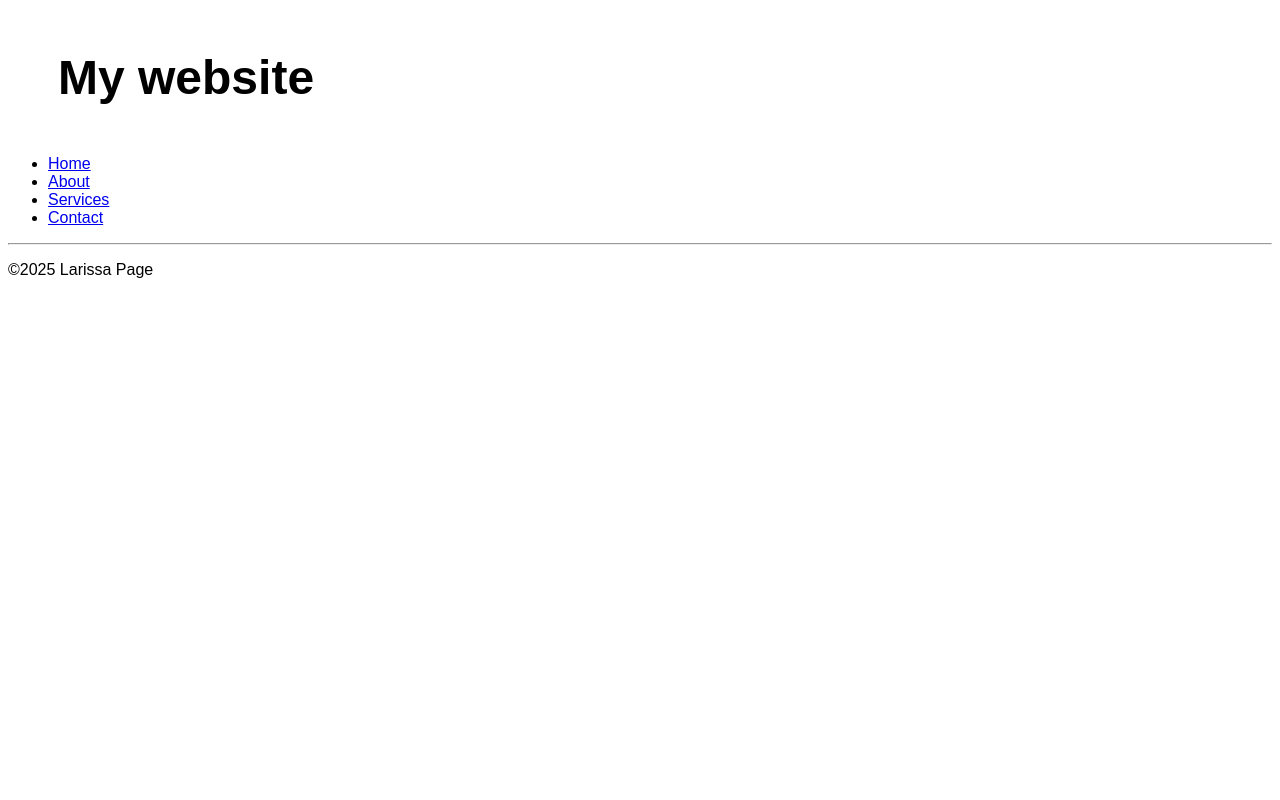
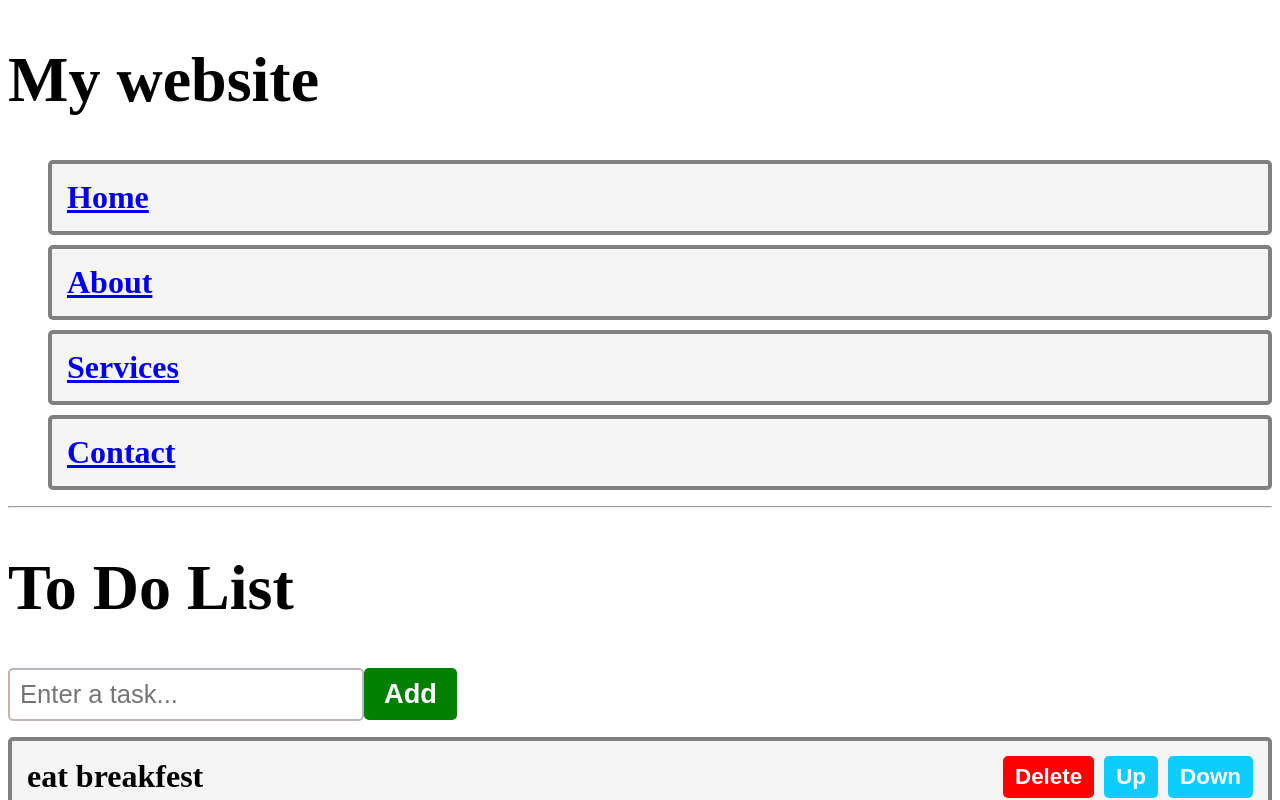
Before and after one commit to Nichollas531/Website-Project, a React (Vite) app: page / in a window 1280 px wide. Shown: the top 800 px of the page. Built offline with nearby package versions, Linux system fonts and the light colour scheme.

Commit message:
added toDoList

```diff
--- a/src/App.jsx
+++ b/src/App.jsx
@@ -14,10 +14,12 @@ import ColorPicker from "./ColorPicker.jsx";
 import Objects from "./Objects.jsx";
 import Foods from "./Foods.jsx";
 import Cars from "./Cars.jsx";
+import ToDoList from "./ToDoList.jsx";
 function App() {
   return (
     <>
       <Header />
+      <ToDoList />
       {/*
       <Cars />
       <Foods />
--- /dev/null
+++ b/src/ToDoList.jsx
@@ -0,0 +1,74 @@
+import React, { useState } from "react";
+
+function ToDoList() {
+  const [tasks, useTasks] = useState(["eat breakfest", "take shower", "code"]);
+  const [newTask, useNewTask] = useState("");
+
+  function handleImputChange(event) {
+    useNewTask(event.target.value);
+  }
+  function addTask() {
+    if (newTask.trim() !== "") {
+      useTasks((t) => [...t, newTask]);
+      useNewTask("");
+    }
+  }
+  function deletask(index) {
+    const filtered = tasks.filter((_, i) => i !== index);
+    useTasks(filtered);
+  }
+  function moveTaskUp(index) {
+    if (index > 0) {
+      const updateTasks = [...tasks];
+      [updateTasks[index], updateTasks[index - 1]] = [
+        updateTasks[index - 1],
+        updateTasks[index],
+      ];
+      useTasks(updateTasks);
+    }
+  }
+  function moveTaskDown(index) {
+    if (index < tasks.length - 1) {
+      const updateTasks = [...tasks];
+      [updateTasks[index], updateTasks[index + 1]] = [
+        updateTasks[index + 1],
+        updateTasks[index],
+      ];
+      useTasks(updateTasks);
+    }
+  }
+  return (
+    <div className="to-do-list">
+      <h1>To Do List</h1>
+      <div>
+        <input
+          type="text"
+          placeholder="Enter a task..."
+          value={newTask}
+          onChange={handleImputChange}
+        />
+        <button className="add-button" onClick={addTask}>
+          Add
+        </button>
+      </div>
+      <ol>
+        {tasks.map((task, index) => (
+          <li key={index}>
+            <span className="text">{task}</span>
+            <button className="delete-button" onClick={() => deletask(index)}>
+              Delete
+            </button>
+            <button className="move-button" onClick={() => moveTaskUp(index)}>
+              Up
+            </button>
+            <button className="move-button" onClick={() => moveTaskDown(index)}>
+              Down
+            </button>
+          </li>
+        ))}
+      </ol>
+    </div>
+  );
+}
+
+export default ToDoList;
--- a/src/index.css
+++ b/src/index.css
@@ -1,4 +1,4 @@
-.card {
+/*.card {
   border: 1px solid hsl(0, 0%, 57%);
   border-radius: 10px;
   box-shadow: 5px 5px 5px hsl(0, 0%, 0%);
@@ -70,7 +70,7 @@
   padding: 0;
 }
 
-/*header {
+header {
   position: sticky;
   top: 0;
   background: rgb(126, 117, 117);
@@ -85,7 +85,7 @@ footer {
   margin-top: auto;
   text-align: right;
 }
-*/
+
 .counter-container {
   text-align: center;
   font: Arial, sans-serif;
@@ -149,4 +149,70 @@ input[type="color"] {
   padding: 5px;
   border-radius: 10px;
   border: 3px solid grey;
+}*/
+.to-do.list {
+  font-family: Arial, Helvetica, sans-serif;
+  text-align: center;
+  margin-top: 100px;
 }
+h1 {
+  font-size: 4rem;
+}
+button {
+  font-size: 1.7rem;
+  font-weight: bold;
+  padding: 10px 20px;
+  color: white;
+  border: none;
+  border-radius: 5px;
+  cursor: pointer;
+  transition: backgroung-color 0.5 ease;
+}
+.add-button {
+  background-color: hsl(120, 100%, 25%);
+}
+.add-button:hover {
+  background-color: hsl(120, 96%, 9%);
+}
+.delete-button {
+  background-color: hsl(0, 100%, 50%);
+}
+.delete-button:hover {
+  background-color: hsl(0, 94%, 25%);
+}
+.move-button {
+  background-color: hsl(192, 98%, 52%);
+}
+.move-button:hover {
+  background-color: hsl(189, 86%, 26%);
+}
+input[type="text"] {
+  font-size: 1.6rem;
+  padding: 10px;
+  border: 2px solid rgb(196, 181, 181);
+  border-radius: 5px;
+  color: black;
+}
+ol {
+  padding: 0;
+}
+li {
+  font-size: 2rem;
+  padding: 15px;
+  font-weight: bold;
+  background-color: whitesmoke;
+  margin-bottom: 10px;
+  border: 4px solid grey;
+  border-radius: 5px;
+  display: flex;
+  align-items: center;
+}
+.text {
+  flex: 1;
+}
+.delete-button,
+.move-button {
+  padding: 8px 12px;
+  font-size: 1.4rem;
+  margin-left: 10px;
+}
```
Also changed, not shown: 1 other file (tests, documents, lock files or other folders).
